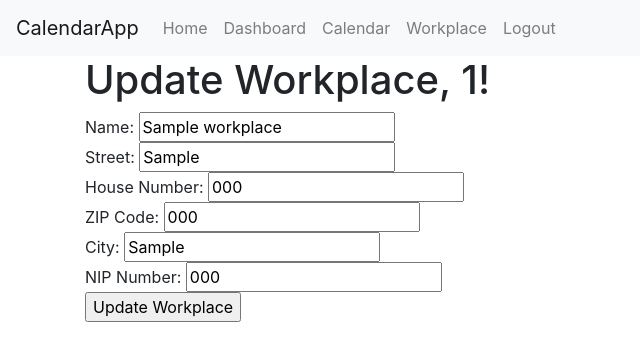
After one commit to leonx15/CalendarApp, a Flask app: page /workplace/update/1 in a window 1280 px wide. The commit adds this page. Shown: the top 361 px of the page, without its empty margins (0-640 px from the left). Run offline with Flask 3, Linux system fonts and the light colour scheme; a user stored in the database is signed in; tables that the repository leaves empty hold one stand-in row (values such as "Sample post"); some libraries are stand-ins or nearby versions.

Commit message:
Update workplace function added.

```diff
--- a/app/blueprints/workplace/routes.py
+++ b/app/blueprints/workplace/routes.py
@@ -1,4 +1,4 @@
-from flask import render_template, abort
+from flask import render_template, abort, redirect, url_for
 from flask_login import login_required, current_user
 from app.models.worplace import Workplace
 from . import workplaces
@@ -15,3 +15,22 @@ def workplaces_view():
 def add_workplace():
 
     return render_template('workplace/add_workplace.html')
+
+@workplaces.route('/update/<int:workplace_id>')
+@login_required
+def update_workplace_form(workplace_id):
+    # Assuming you have authentication in place
+    if not current_user.is_authenticated:
+        return redirect(url_for('login'))  # Redirect to login if the user is not authenticated
+
+    # Retrieve the workplace data from your database
+    workplace = Workplace.query.get(workplace_id)
+    if workplace is None:
+        abort(404)  # Workplace not found
+
+    # Check if the current user is authorized to edit this workplace
+    if current_user.id != workplace.user_id:
+        abort(403)  # Unauthorized access
+
+    # Render the update template with the workplace data
+    return render_template('workplace/update_workplace.html', workplace=workplace, user_name=current_user.id)
--- /dev/null
+++ b/app/static/js/workplaces/update_workplace.js
@@ -0,0 +1,33 @@
+document.getElementById('updateWorkplaceForm').addEventListener('submit', function(e) {
+    e.preventDefault();
+
+    const workplaceId = document.getElementById('updateWorkplaceForm').getAttribute('data-workplace-id');
+    const formData = new FormData(this);
+    const jsonData = Object.fromEntries(formData.entries());
+    const url = `/api/edit_workplace/${workplaceId}`;
+    const urlBack = `/workplace`;
+
+    fetch(url, {
+        method: 'PUT',
+        headers: {
+            'Content-Type': 'application/json',
+            // Include other headers if necessary (e.g., for authentication)
+        },
+        body: JSON.stringify(jsonData)
+    })
+    .then(response => {
+        if (!response.ok) {
+            throw new Error(`HTTP error! Status: ${response.status}`);
+        }
+        return response.json();
+    })
+    .then(data => {
+        console.log(data);
+        // Handle success
+        window.location.href = urlBack;
+    })
+    .catch(error => {
+        console.error('Error:', error);
+        // Handle errors
+    });
+});
--- a/app/static/js/workplaces/workplace_list.js
+++ b/app/static/js/workplaces/workplace_list.js
@@ -5,7 +5,8 @@ document.addEventListener('DOMContentLoaded', function() {
             const listContainer = document.getElementById('workplaces-list');
             workplaces.forEach(workplace => {
                 const item = document.createElement('div');
-                item.innerHTML = `<strong>${workplace.name}</strong> - ${workplace.street}, ${workplace.city}`;
+                const editUrl = `/workplace/update/${workplace.id}`;
+                item.innerHTML = `<a href="${editUrl}"><strong>${workplace.name}</strong></a> - ${workplace.street}, ${workplace.city}`;
                 listContainer.appendChild(item);
             });
         })
--- a/app/templates/navbar.html
+++ b/app/templates/navbar.html
@@ -15,6 +15,9 @@
                     <a class="nav-link" href="{{ url_for('calendar.calendarview') }}">Calendar</a>
                 </li>
                 <li class="nav-item">
+                    <a class="nav-link" href="{{ url_for('workplaces.workplaces_view') }}">Workplace</a>
+                </li>
+                <li class="nav-item">
                     <a class="nav-link" href="/logout">Logout</a>
                 </li>
                 <!-- Add more navbar links as needed -->
--- /dev/null
+++ b/app/templates/workplace/update_workplace.html
@@ -0,0 +1,20 @@
+{% extends 'navbar.html' %}
+
+{% block title %}Update Workplace{% endblock %}
+
+{% block content %}
+    <h1>Update Workplace, {{ user_name }}!</h1>
+    <form id="updateWorkplaceForm" data-workplace-id="{{ workplace.id }}">
+        Name: <input type="text" name="name" value="{{ workplace.name }}" required><br>
+        Street: <input type="text" name="street" value="{{ workplace.street }}" required><br>
+        House Number: <input type="text" name="house_number" value="{{ workplace.house_number }}" required><br>
+        ZIP Code: <input type="text" name="zip_code" value="{{ workplace.zip_code }}" required><br>
+        City: <input type="text" name="city" value="{{ workplace.city }}" required><br>
+        NIP Number: <input type="text" name="nip_number" value="{{ workplace.nip_number }}" required><br>
+        <input type="submit" value="Update Workplace">
+    </form>
+{% endblock %}
+
+{% block scripts %}
+<script src="{{ url_for('static', filename='js/workplaces/update_workplace.js') }}"></script>
+{% endblock %}
```
Also changed, not shown: app/blueprints/api/routes.py (+39 -0 lines).
